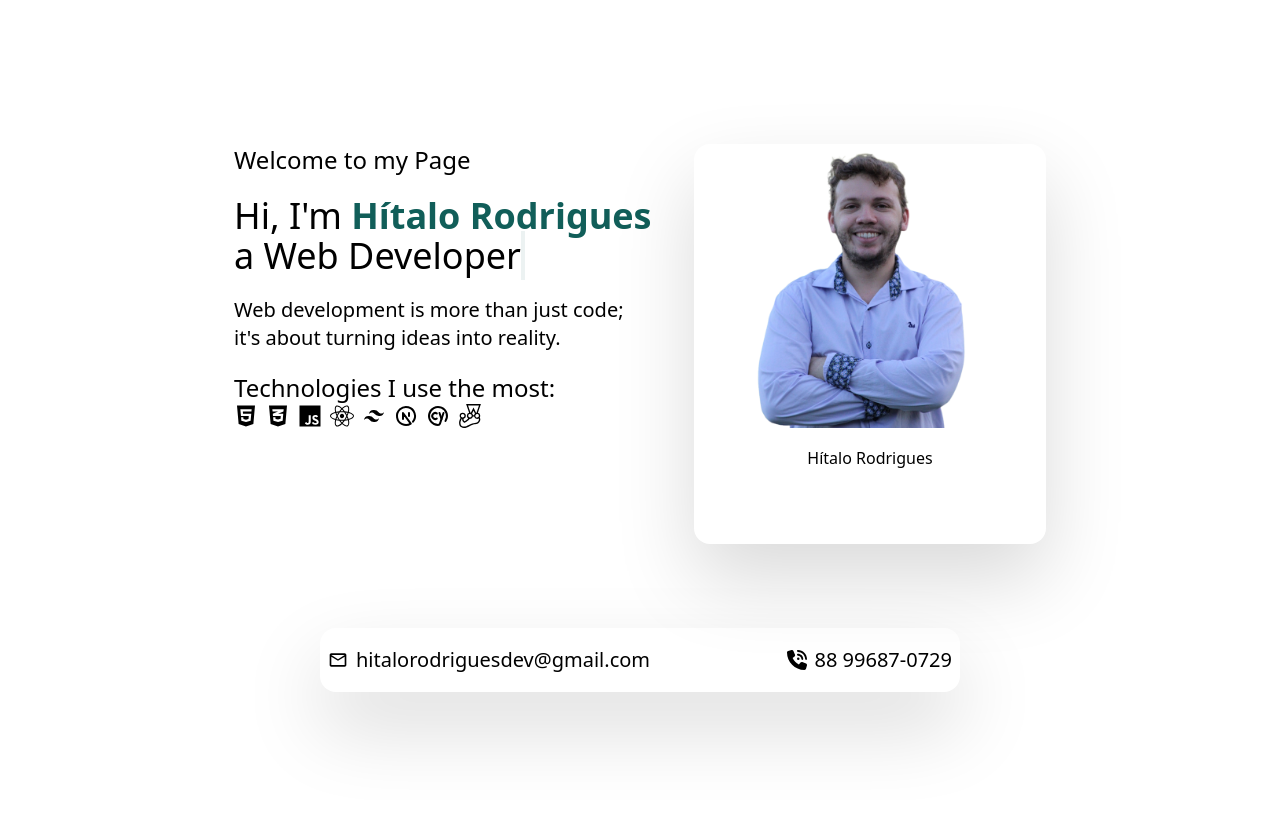
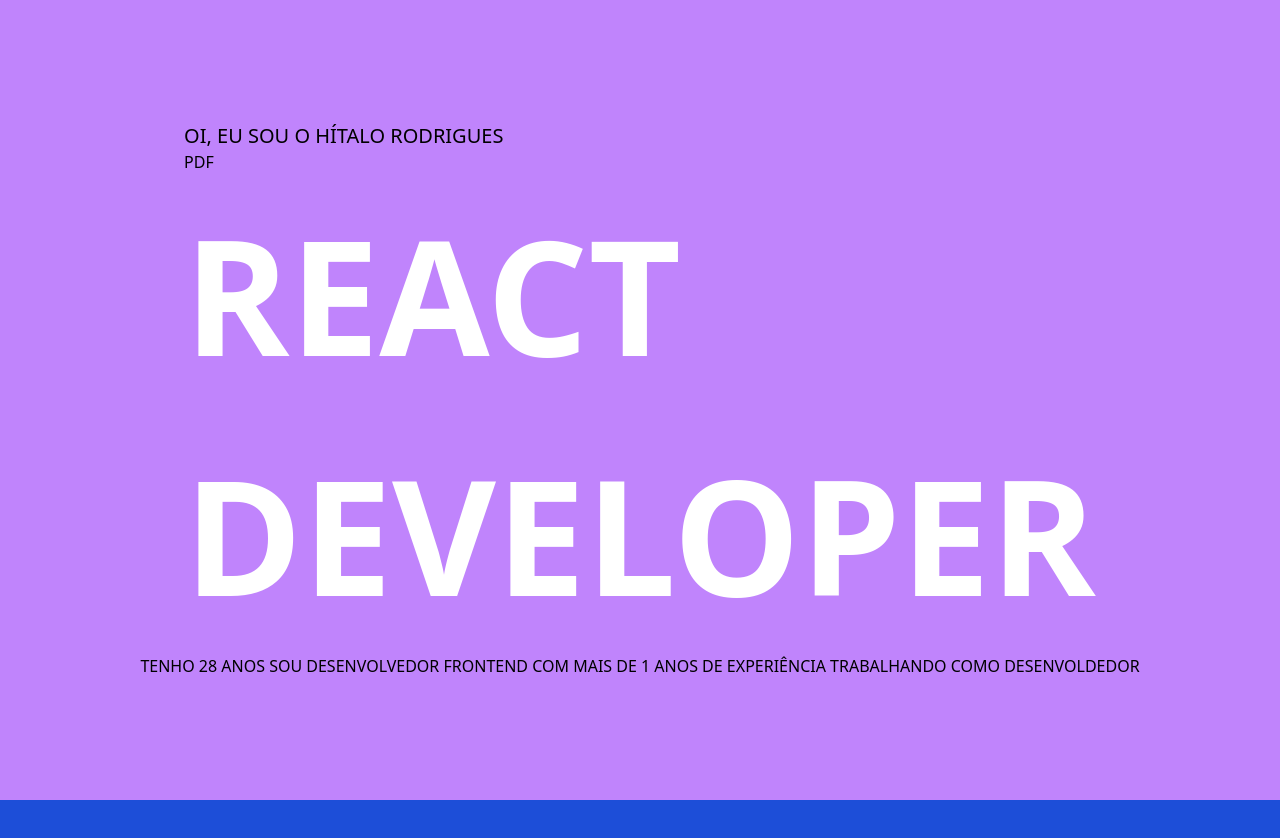
Before and after one commit to Hzimr/Hzimr.github.io, a Next.js app: page / in a window 1280 px wide. Shown: the top 838 px of the page. Before the commit the page ends 800 px from the top, so only its background shows below. Built offline with nearby package versions, Linux system fonts and the light colour scheme.

Commit message:
feat: created new home

```diff
--- a/src/app/page.tsx
+++ b/src/app/page.tsx
@@ -1,53 +1,36 @@
-import { MyImage } from '@/components/my-image/my-image'
-import { TypeMsg } from '@/utils/type-msg'
-import { FaCss3Alt, FaHtml5, FaReact } from 'react-icons/fa'
-import { TbBrandNextjs, TbBrandCypress } from 'react-icons/tb'
-import { IoLogoJavascript } from 'react-icons/io5'
-import { BiLogoTailwindCss } from 'react-icons/bi'
-import { SiJest } from 'react-icons/si'
-import { twMerge } from 'tailwind-merge'
-import { Contact } from '@/components/contact'
+import { DefaultLayout } from '@/components/theme/defaultPageLayout'
 
 export default function Home() {
   return (
-    <div className="flex w-full flex-1 flex-col">
-      <div className="mt-16 flex justify-center py-12">
-        <div
-          className={twMerge(
-            'flex flex-col-reverse justify-between gap-10 py-12 md:h-[600px] md:flex-row md:justify-between md:py-8 lg:h-full lg:flex-col-reverse lg:justify-between xl:flex-row',
-          )}
-        >
-          <div>
-            <article className="flex w-[320px] flex-col gap-5 lg:w-[420px]">
-              <h1 className="text-2xl">Welcome to my Page</h1>
-              <TypeMsg />
-              <section className="text-xl">
-                <p>
-                  Web development is more than just code; it&#39;s about turning
-                  ideas into reality.
-                </p>
-              </section>
-              <section>
-                <h2 className="text-2xl">Technologies I use the most:</h2>
-                <div className="flex gap-2">
-                  <FaHtml5 size={24} />
-                  <FaCss3Alt size={24} />
-                  <IoLogoJavascript size={24} />
-                  <FaReact size={24} />
-                  <BiLogoTailwindCss size={24} />
-                  <TbBrandNextjs size={24} />
-                  <TbBrandCypress size={24} />
-                  <SiJest size={24} />
-                </div>
-              </section>
-            </article>
-          </div>
-          <MyImage />
+    <div className="flex w-screen flex-col items-center justify-center">
+      <main className="w-screen">
+        <div className="flex justify-center bg-purple-400">
+          <DefaultLayout>
+            <div className="">
+              <p className="text-xl">OI, EU SOU O HÍTALO RODRIGUES</p>
+
+              <a href="/pdf.pdf" target="_blank" rel="noreferrer">
+                PDF
+              </a>
+
+              <div>
+                <h1 className="text-[10rem] font-bold text-white">REACT</h1>
+                <section></section>
+              </div>
+              <h1 className="text-[10rem] font-bold text-white">DEVELOPER</h1>
+            </div>
+            <p>
+              TENHO 28 ANOS SOU DESENVOLVEDOR FRONTEND COM MAIS DE 1 ANOS DE
+              EXPERIÊNCIA TRABALHANDO COMO DESENVOLDEDOR{' '}
+            </p>
+          </DefaultLayout>
         </div>
-      </div>
-      <div className="flex w-full justify-center">
-        <Contact />
-      </div>
+        <div className="flex w-screen justify-center bg-blue-700">
+          <DefaultLayout>
+            <div className=""></div>
+          </DefaultLayout>
+        </div>
+      </main>
     </div>
   )
 }
--- /dev/null
+++ b/src/components/theme/defaultPageLayout.tsx
@@ -0,0 +1,13 @@
+import { ReactNode } from 'react'
+
+interface DefaultLayoutProps {
+  children: ReactNode
+}
+
+export function DefaultLayout({ children }: DefaultLayoutProps) {
+  return (
+    <div className="mx-auto my-0 flex min-h-screen w-full max-w-[1200px] flex-col items-center justify-center px-4 py-3">
+      {children}
+    </div>
+  )
+}
```
